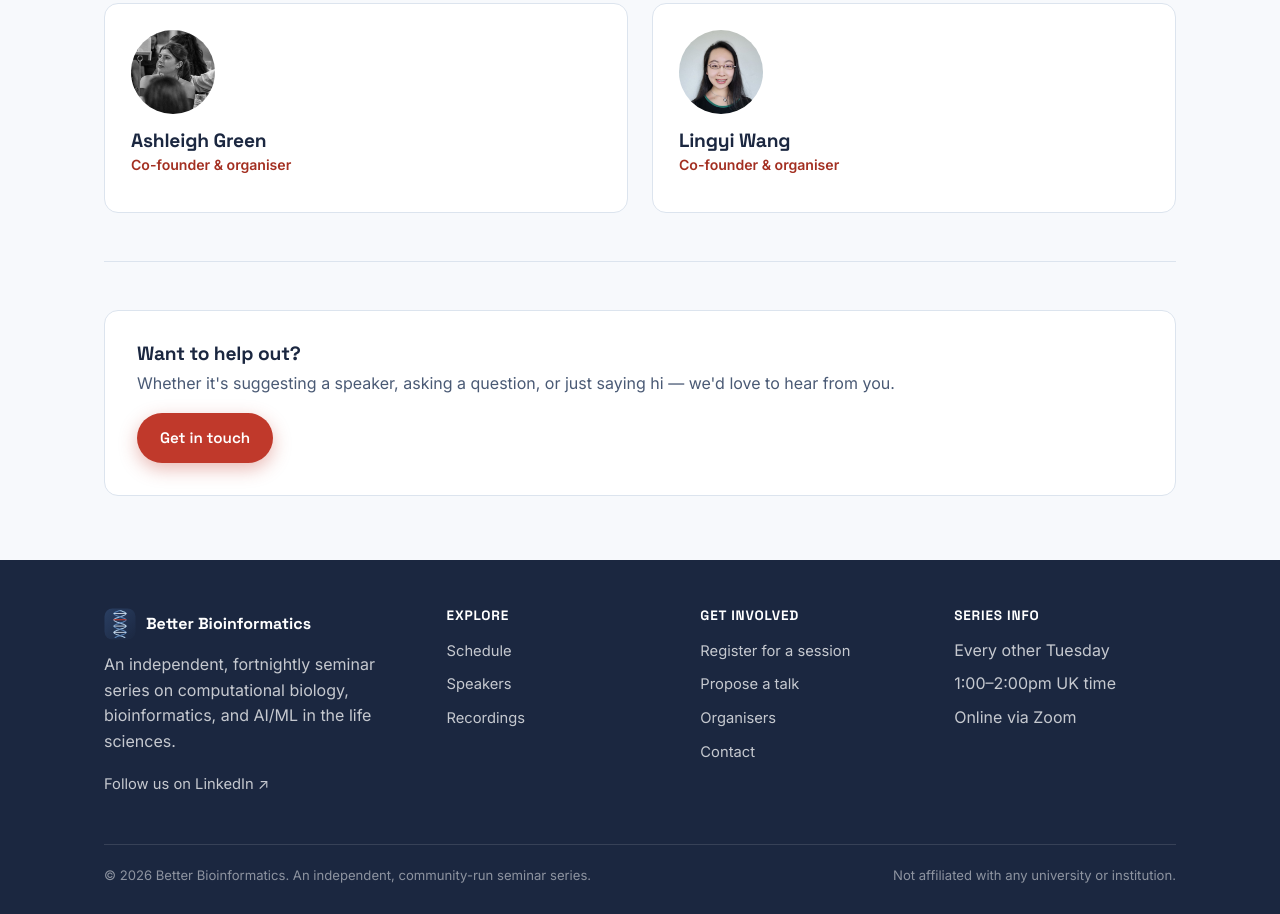
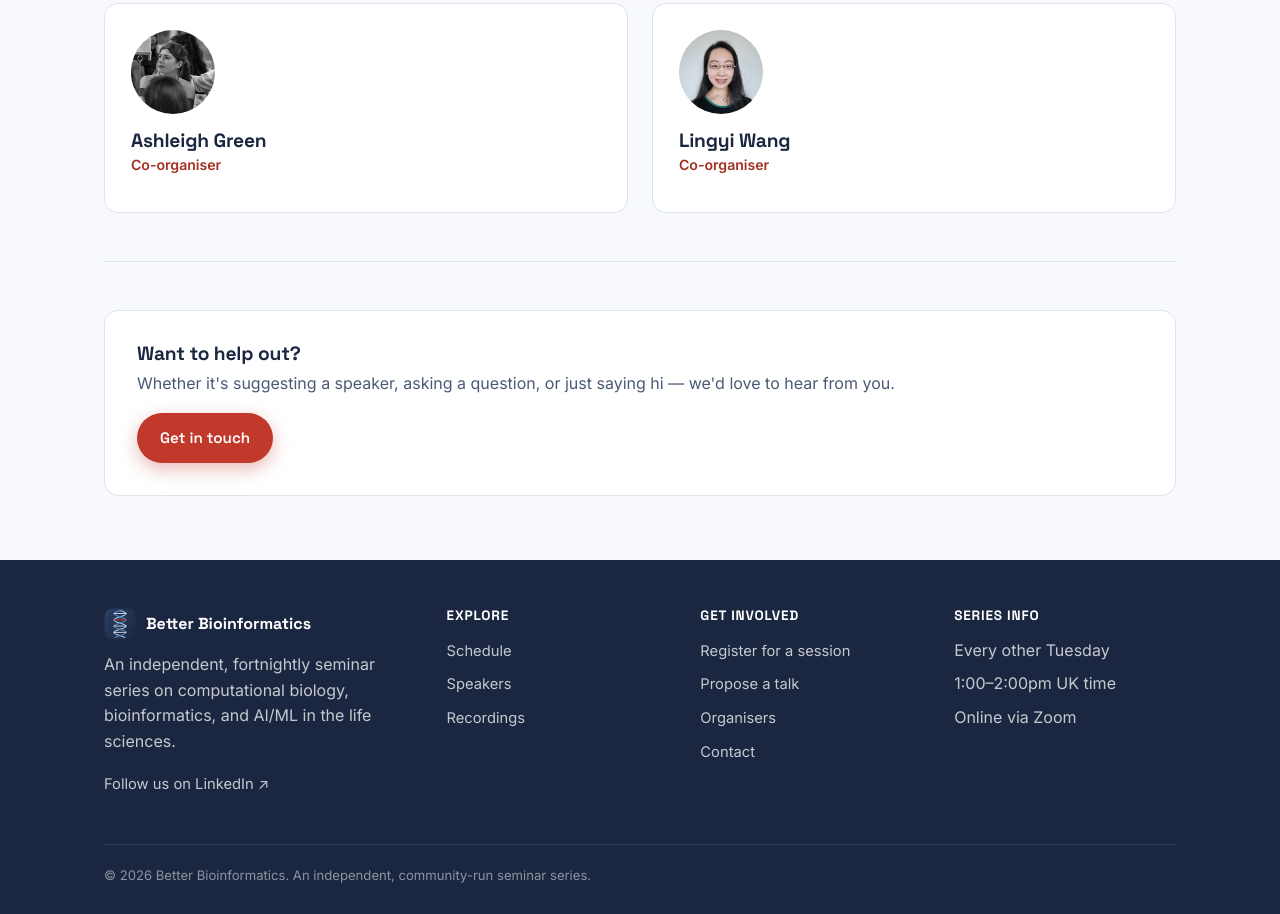
Before and after one commit to valegiunchiglia/better-bioinformatics, a plain HTML site: page organisers.html in a window 1280 px wide. Shown: the part 683-1597 px from the top of the page. Drawn offline with Linux system fonts and the light colour scheme.

Commit message:
Drop institutional disclaimer; only Sara and Valentina are co-founders

```diff
--- a/js/footer.js
+++ b/js/footer.js
@@ -40,7 +40,6 @@
     + '  </div>'
     + '  <div class="footer-bottom">'
     + '    <span>&copy; <span data-year></span> Better Bioinformatics. An independent, community-run seminar series.</span>'
-    + '    <span>Not affiliated with any university or institution.</span>'
     + '  </div>'
     + '</div>';
 
--- a/organisers.html
+++ b/organisers.html
@@ -61,13 +61,13 @@
       <div class="card person-card">
         <div class="person-photo"><img src="assets/photos/ashley-green.jpeg" alt="Ashleigh Green" loading="lazy"></div>
         <h3>Ashleigh Green</h3>
-        <div class="person-role">Co-founder &amp; organiser</div>
+        <div class="person-role">Co-organiser</div>
       </div>
 
       <div class="card person-card">
         <div class="person-photo"><img src="assets/photos/lingyi-wang.jpeg" alt="Lingyi Wang" loading="lazy"></div>
         <h3>Lingyi Wang</h3>
-        <div class="person-role">Co-founder &amp; organiser</div>
+        <div class="person-role">Co-organiser</div>
       </div>
 
     </div>
```
